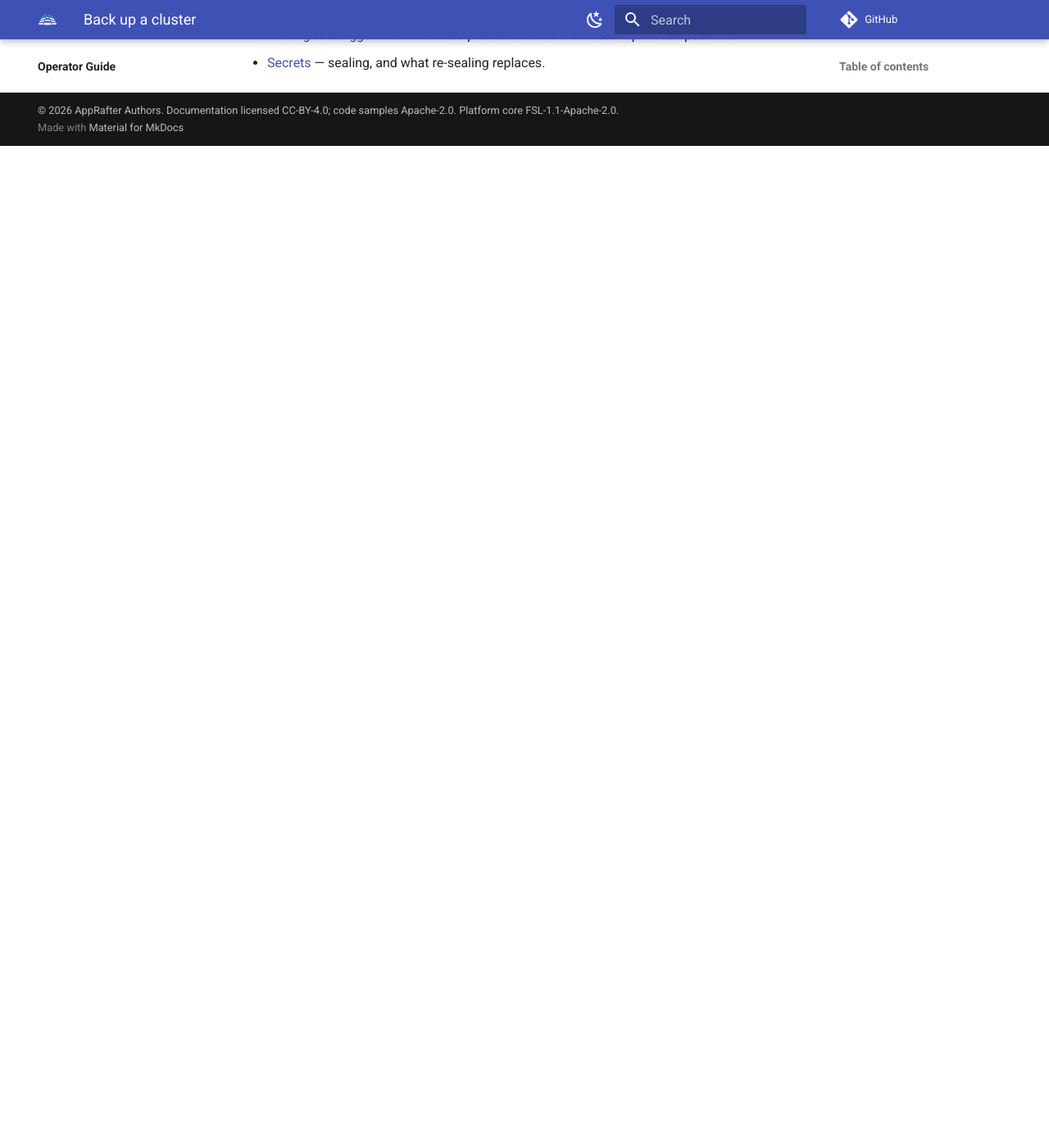
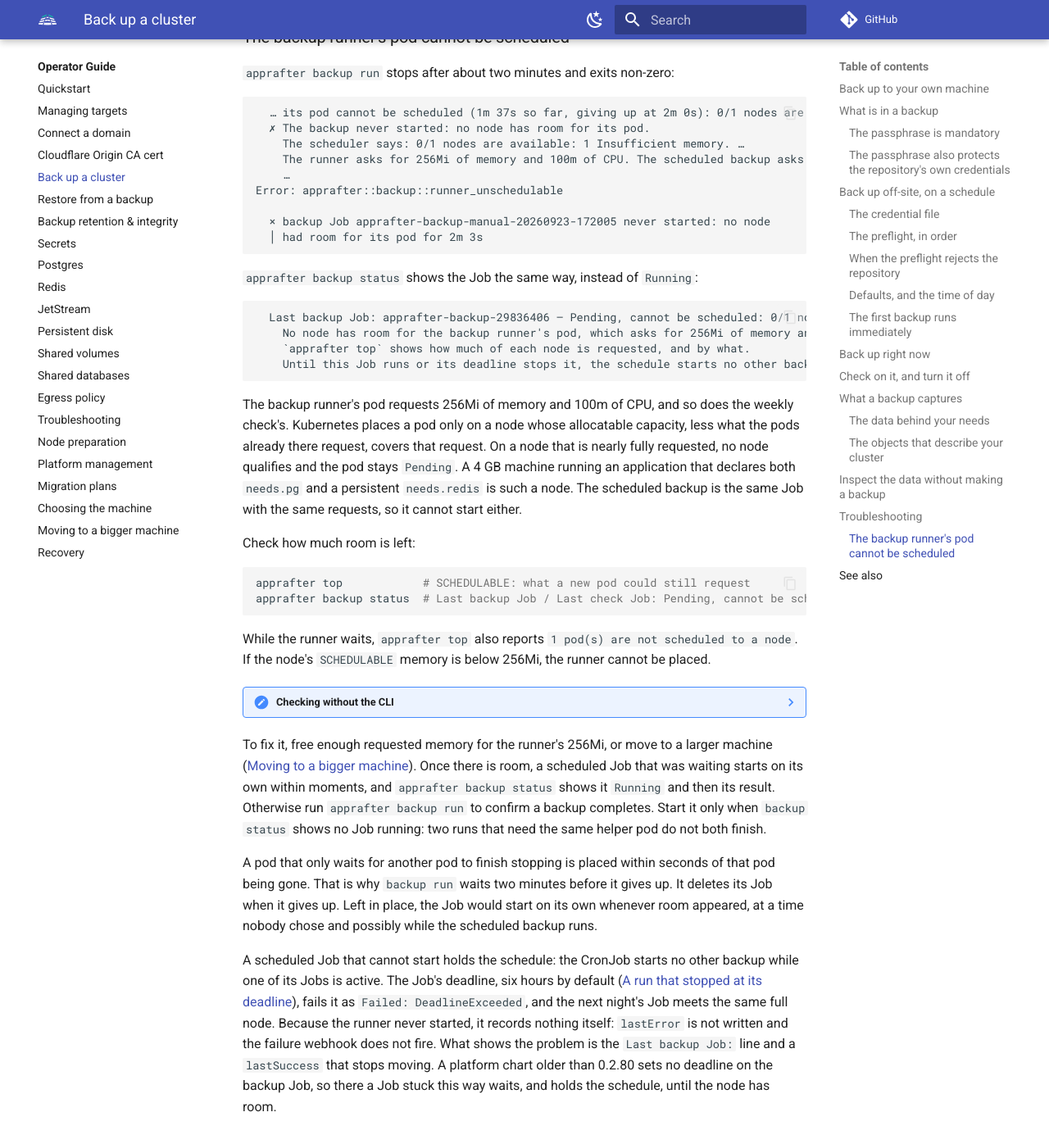
Before and after one commit to AppRafter/apprafter, an MkDocs documentation site: the page built from docs/operator-guide/backup-restore.md, in a window 1280 px wide and 1400 px high, scrolled down 11858 px. Shown: the top 1396 px of the window at 82% size. Built offline with MkDocs 1.6.1 and Material for MkDocs 9.7.7, drawn with Linux system fonts in a browser that asks for light colours; comment, search, counter and statistics services are not loaded; before the commit the page ends 12071 px from its top, so only the background shows below that; some of the changed text lies outside the part shown.

Commit message:
docs(backup): troubleshoot a runner pod no node has room for
The backup guide gets a Troubleshooting section for what the live
walks on a 4 GB node found (WI-386): the runner's pod stays Pending
with FailedScheduling "Insufficient memory", `backup run` said
"still running" and `backup status` said Running. The section gives
the symptom as the CLI now prints it, the check (`apprafter top`,
`apprafter backup status`, and kubectl in a collapsed note, as ADR
0058 wants foreign commands), the fix, and what happens to the
scheduled backups meanwhile.

A runner that never starts records nothing itself: no lastError, no
failure webhook. The deadline in 0.2.80 fails the Job as
DeadlineExceeded; an older chart has no deadline, so its stuck Job
holds the schedule until the node has room. The deadline paragraph
in backup-maintenance.md said a stopped run records lastError and
fires the webhook, which holds only for a runner that started; it
now says so. troubleshooting.md lists the new
apprafter::backup::runner_unschedulable code.

Co-Authored-By: Claude Opus 5.5 (1M context) <noreply@anthropic.com>
Claude-Session: https://claude.ai/code/session_017Bytw2vARXjnSLKB3YhkSe

````diff
--- a/docs/operator-guide/backup-restore.md
+++ b/docs/operator-guide/backup-restore.md
@@ -362,6 +362,11 @@ Job is created, and `--timeout <minutes>` bounds the wait — neither cancels
 anything, because the Job belongs to the cluster once it exists. Ctrl-C is
 equally safe.
 
+The one exception is a Job that never starts. If no node has room for its pod
+for two minutes, the command deletes the Job, prints the scheduler's reason and
+exits non-zero: [the backup runner's pod cannot be
+scheduled](#runner-unschedulable).
+
 A suspended schedule (`backup disable`) does not block a manual run: taking one
 last backup after turning the schedule off is a normal thing to want.
 
@@ -551,6 +556,87 @@ the table of contents, or restore into a local database with
 `pg_restore --no-owner -d <local-db> pg/demo/shop-pg.dump`. Volume tars are
 plain tarballs: `tar -tf volumes/demo/shop-disk/data.tar`.
 
+## Troubleshooting
+
+### The backup runner's pod cannot be scheduled {#runner-unschedulable}
+
+`apprafter backup run` stops after about two minutes and exits non-zero:
+
+```text
+  … its pod cannot be scheduled (1m 37s so far, giving up at 2m 0s): 0/1 nodes are available: 1 Insufficient memory. …
+  ✗ The backup never started: no node has room for its pod.
+    The scheduler says: 0/1 nodes are available: 1 Insufficient memory. …
+    The runner asks for 256Mi of memory and 100m of CPU. The scheduled backup asks for the same, so it cannot start either.
+    …
+Error: apprafter::backup::runner_unschedulable
+
+  × backup Job apprafter-backup-manual-20260923-172005 never started: no node
+  │ had room for its pod for 2m 3s
+```
+
+`apprafter backup status` shows the Job the same way, instead of `Running`:
+
+```text
+  Last backup Job: apprafter-backup-29836406 — Pending, cannot be scheduled: 0/1 nodes are available: 1 Insufficient memory. … (2026-09-23 18:26:00 Europe/Lisbon)
+    No node has room for the backup runner's pod, which asks for 256Mi of memory and 100m of CPU.
+    `apprafter top` shows how much of each node is requested, and by what.
+    Until this Job runs or its deadline stops it, the schedule starts no other backup.
+```
+
+The backup runner's pod requests 256Mi of memory and 100m of CPU, and so does
+the weekly check's. Kubernetes places a pod only on a node whose allocatable
+capacity, less what the pods already there request, covers that request. On a
+node that is nearly fully requested, no node qualifies and the pod stays
+`Pending`. A 4 GB machine running an application that declares both
+`needs.pg` and a persistent `needs.redis` is such a node. The scheduled backup
+is the same Job with the same requests, so it cannot start either.
+
+Check how much room is left:
+
+```sh
+apprafter top            # SCHEDULABLE: what a new pod could still request
+apprafter backup status  # Last backup Job / Last check Job: Pending, cannot be scheduled
+```
+
+While the runner waits, `apprafter top` also reports `1 pod(s) are not
+scheduled to a node`. If the node's `SCHEDULABLE` memory is below 256Mi, the
+runner cannot be placed.
+
+??? note "Checking without the CLI"
+
+    A runner pod in `Pending` with a `FailedScheduling` event is the case
+    described here:
+
+    ```sh
+    kubectl -n apprafter-system get pods -l apprafter.io/backup-runner=true
+    kubectl -n apprafter-system get events --field-selector reason=FailedScheduling
+    ```
+
+To fix it, free enough requested memory for the runner's 256Mi, or move to a
+larger machine ([Moving to a bigger machine](moving-to-a-bigger-machine.md)). Once
+there is room, a scheduled Job that was waiting starts on its own within
+moments, and `apprafter backup status` shows it `Running` and then its result.
+Otherwise run `apprafter backup run` to confirm a backup completes. Start it
+only when `backup status` shows no Job running: two runs that need the same
+helper pod do not both finish.
+
+A pod that only waits for another pod to finish stopping is placed within
+seconds of that pod being gone. That is why `backup run` waits two minutes
+before it gives up. It deletes its Job when it gives up. Left in place, the
+Job would start on its own whenever room appeared, at a time nobody chose and
+possibly while the scheduled backup runs.
+
+A scheduled Job that cannot start holds the schedule: the CronJob starts no
+other backup while one of its Jobs is active. The Job's deadline, six hours by
+default ([A run that stopped at its
+deadline](backup-maintenance.md#a-run-that-stopped-at-its-deadline)), fails it
+as `Failed: DeadlineExceeded`, and the next night's Job meets the same full
+node. Because the runner never started, it records nothing itself: `lastError`
+is not written and the failure webhook does not fire. What shows the problem
+is the `Last backup Job:` line and a `lastSuccess` that stops moving. A
+platform chart older than 0.2.80 sets no deadline on the backup Job, so there
+a Job stuck this way waits, and holds the schedule, until the node has room.
+
 ## See also
 
 - [Restore from a backup](restore.md) — replaying what this page creates.
````
Also changed, not shown: docs/operator-guide/backup-maintenance.md (+4 -1 lines), docs/operator-guide/troubleshooting.md (+17 -0 lines).
